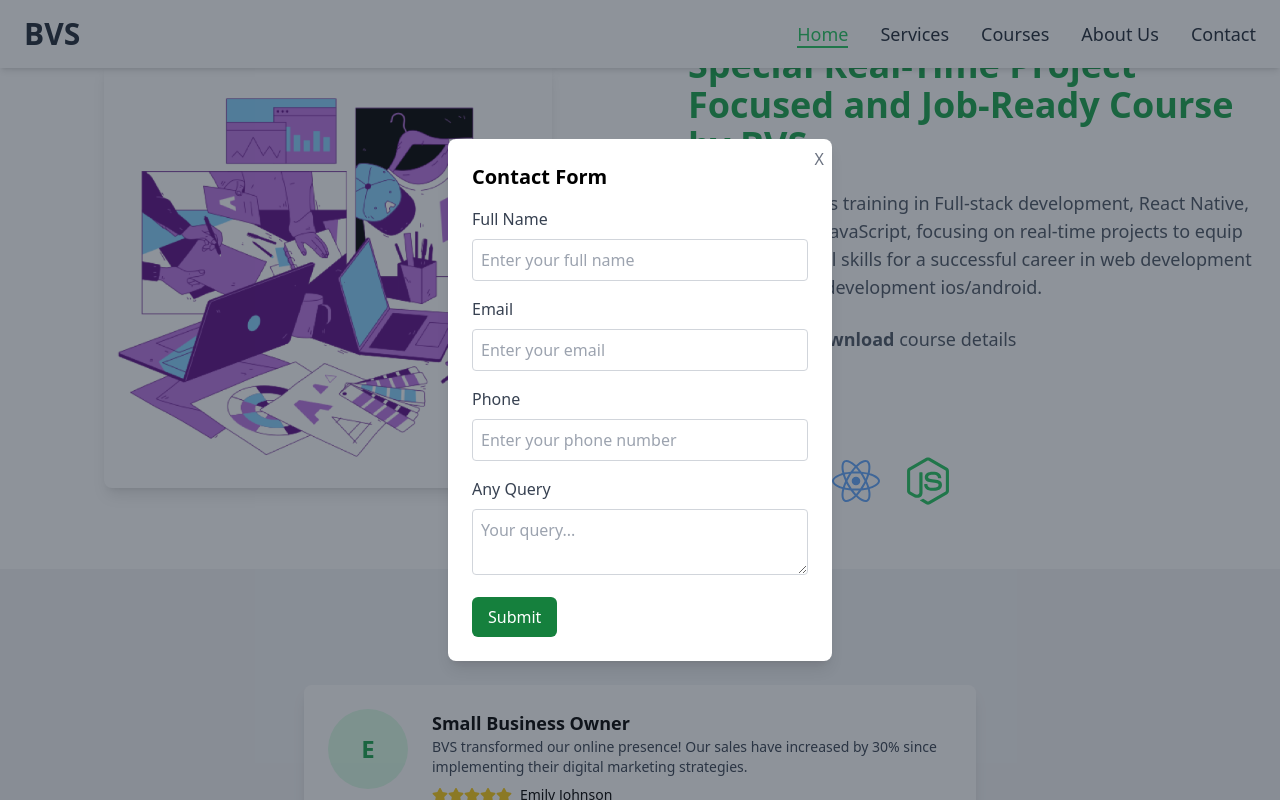
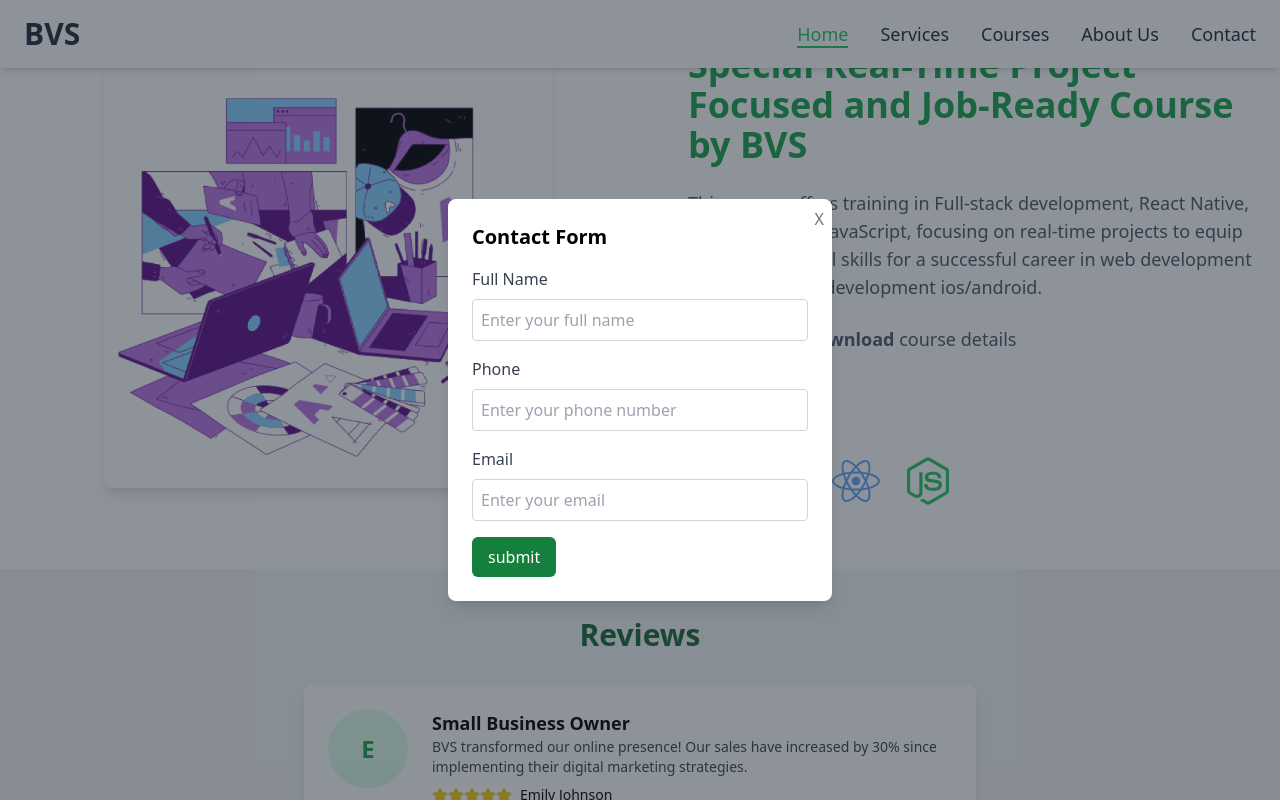
Before and after one commit to venkatasai-517/bvs-website, a React (Vite) app: page / in a window 1280 px wide. Both pictures are taken after a click on the button "Download". Shown: the part 2604-3404 px from the top of the page. Built offline with nearby package versions, Linux system fonts and the light colour scheme.

Commit message:
connected form with google sheet api

```diff
--- a/src/components/home/PopupForm.jsx
+++ b/src/components/home/PopupForm.jsx
@@ -1,34 +1,30 @@
 import React, { useState } from "react";
 
 const PopupForm = ({ isOpen, onClose }) => {
-  const [formData, setFormData] = useState({
-    name: "",
-    email: "",
-    phone: "",
-    query: "",
-  });
-
-  const handleChange = (e) => {
-    const { name, value } = e.target;
-    setFormData({
-      ...formData,
-      [name]: value,
-    });
-  };
-
+  const [disable, setDisable] = useState(false);
   const handleSubmit = async (e) => {
     e.preventDefault();
-    const res = await fetch("http://localhost:5000/api/v1/users", {
-      method: "POST",
-      headers: {
-        "Content-Type": "application/json",
-      },
-      body: JSON.stringify({ ...formData }),
-    });
-    const result = await res.json();
-    console.log(result);
+    setDisable(true);
 
-    onClose();
+    const formEle = document.querySelector("form");
+    const formData = new FormData(formEle);
+    try {
+      const response = await fetch(
+        "Your google sheet apps script api",
+        {
+          method: "POST",
+          body: formData,
+        }
+      );
+      const result = await response.text();
+      if (result) {
+        console.log(result);
+        onClose();
+        setDisable(false);
+      }
+    } catch (error) {
+      console.log(error);
+    }
   };
 
   if (!isOpen) return null;
@@ -37,16 +33,34 @@ const PopupForm = ({ isOpen, onClose }) => {
     <div className="fixed inset-0 bg-gray-800 bg-opacity-50 flex justify-center items-center z-50">
       <div className="bg-white p-6 rounded-lg shadow-lg w-96 relative">
         <h2 className="text-xl font-semibold mb-4">Contact Form</h2>
-        <form onSubmit={handleSubmit}>
+        <form onSubmit={(e) => handleSubmit(e)}>
+          <div className="mb-4 hidden">
+            <label className="block text-gray-700 mb-2">FormType</label>
+            <input
+              type="text"
+              name="formType"
+              className="w-full p-2 border border-gray-300 rounded"
+              defaultValue="visitors"
+              required
+            />
+          </div>
           <div className="mb-4">
             <label className="block text-gray-700 mb-2">Full Name</label>
             <input
               type="text"
-              name="name"
-              value={formData.name}
-              onChange={handleChange}
+              name="Name"
               className="w-full p-2 border border-gray-300 rounded"
               placeholder="Enter your full name"
+              required
+            />
+          </div>
+          <div className="mb-4">
+            <label className="block text-gray-700 mb-2">Phone</label>
+            <input
+              type="tel"
+              name="Phone"
+              className="w-full p-2 border border-gray-300 rounded"
+              placeholder="Enter your phone number"
               required
             />
           </div>
@@ -54,42 +68,20 @@ const PopupForm = ({ isOpen, onClose }) => {
             <label className="block text-gray-700 mb-2">Email</label>
             <input
               type="email"
-              name="email"
-              value={formData.email}
-              onChange={handleChange}
+              name="Email"
               className="w-full p-2 border border-gray-300 rounded"
               placeholder="Enter your email"
               required
             />
           </div>
-          <div className="mb-4">
-            <label className="block text-gray-700 mb-2">Phone</label>
-            <input
-              type="tel"
-              name="phone"
-              value={formData.phone}
-              onChange={handleChange}
-              className="w-full p-2 border border-gray-300 rounded"
-              placeholder="Enter your phone number"
-              required
-            />
-          </div>
-          <div className="mb-4">
-            <label className="block text-gray-700 mb-2">Any Query</label>
-            <textarea
-              name="query"
-              value={formData.query}
-              onChange={handleChange}
-              className="w-full p-2 border border-gray-300 rounded"
-              placeholder="Your query..."
-              required
-            />
-          </div>
+
           <button
+            disabled={disable}
             type="submit"
             className="bg-green-700 text-white px-4 py-2 rounded-md"
           >
-            Submit
+            {" "}
+            {disable ? "submitting..." : "submit"}
           </button>
         </form>
         <button
```
